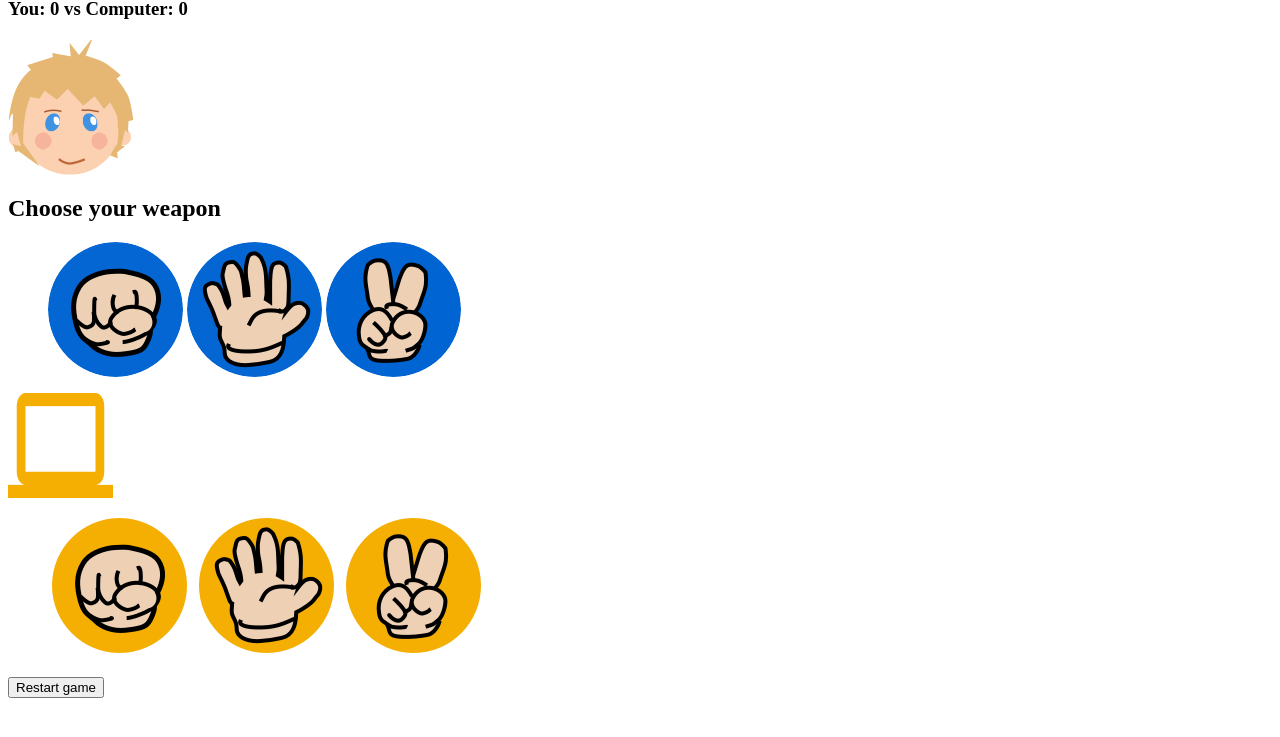
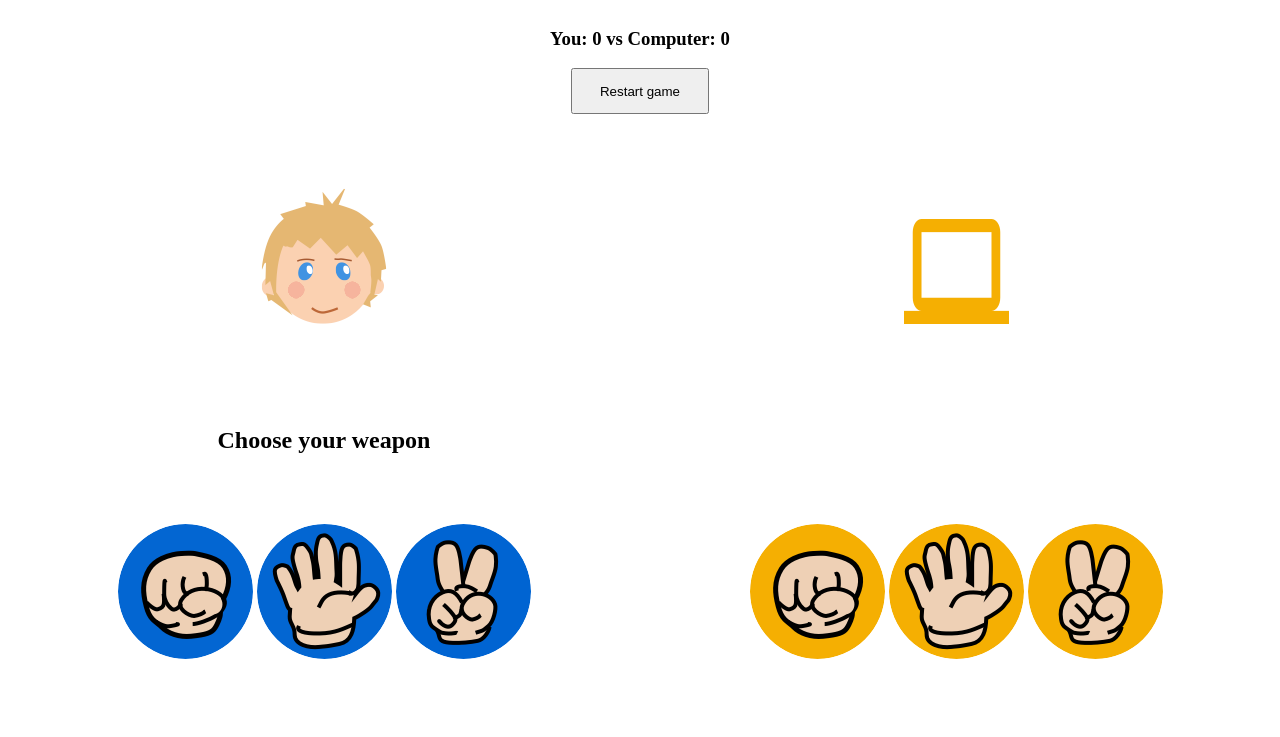
Before and after one commit to darkwebdev/rock-paper-scissors-vanilla-js, a website with bundled scripts: page index.html in a window 1280 px wide. Shown: the part 68-805 px from the top of the page. Built offline with nearby package versions, Linux system fonts and the light colour scheme.

Commit message:
Update alignment of page elements

```diff
--- a/index.html
+++ b/index.html
@@ -4,7 +4,11 @@
     <link href="src/styles.css" rel="stylesheet"/>
   </head>
   <body>
-    <div id="app"></div>
+    <header>
+      <h1>Rock, Paper, Scissors</h1>
+    </header>
+
+    <div id="main"></div>
 
     <script type="module" src="src/index.js"></script>
   </body>
--- a/src/components/main/index.js
+++ b/src/components/main/index.js
@@ -17,31 +17,36 @@ export default function ({ state }) {
   const player2weapons = Weapon({ state, weaponId: weaponIds.WEAPON2, clickable: false });
 
   return `
-    <header>
-      <h1>Rock, Paper, Scissors</h1>
-    </header>
-
+    <div class="control-panel">
       <div class="score">
         <h3>You: ${state.score[0]} vs Computer: ${state.score[1]}</h3>
       </div>
 
       <button
-      id="next-round"
+        class="next-round"
         ${state.step !== 'round-end' ? 'hidden' : ''}
         onclick="emit('${events.NEXT_ROUND}')">Again!</button>
 
-    <div class="player1">
+      <button class="reset-game" onclick="emit('${events.RESET_GAME}')">Restart game</button>
+    </div>
+
+    <div class="players ${state.step}">
+      <div class="player player1">
+        <div class="avatar">
           <img src="src/images/BoyPlayer.png" />
+        </div>
         <h2>${headings[state.step]}</h2>
 
         <div class="weapons">${player1weapons}</div>
       </div>
 
-    <div class="player2">
+      <div class="player player2">
+        <div class="avatar">
           <img src="src/images/ComputerPlayer.png" />
+        </div>
+        <h2>&nbsp;</h2>
         <div class="weapons">${player2weapons}</div>
       </div>
-
-    <button id="reset-game" onclick="emit('${events.RESET_GAME}')">Restart game</button>
+    </div>
   `;
 }
--- /dev/null
+++ b/src/components/main/styles.css
@@ -0,0 +1,38 @@
+#main {
+    display: flex;
+    flex-direction: column;
+    height: 90vh;
+    text-align: center;
+}
+
+.control-panel {
+}
+
+.control-panel button {
+    padding: 1em 2em;
+}
+
+.players {
+    display: flex;
+    justify-content: space-around;
+    height: 100%;
+}
+
+.player {
+    display: flex;
+    flex-direction: column;
+    align-items: center;
+    justify-content: space-evenly;
+}
+
+.avatar {
+    margin-bottom: 2em;
+    height: 140px;
+    display: flex;
+    flex-direction: column;
+    justify-content: end;
+}
+
+h2 {
+    margin: 0;
+}
--- a/src/components/weapon/styles.css
+++ b/src/components/weapon/styles.css
@@ -3,12 +3,21 @@
 }
 
 .weapons .weapon {
+    box-sizing: border-box;
     display: inline-block;
     height: 135px;
     width: 135px;
     border: 4px solid transparent;
     border-radius: 50%;
     background: none center center no-repeat;
+}
+
+button.weapon {
+    cursor: pointer;
+}
+
+.choose-weapon button.weapon:hover {
+    border-color: #ddd;
 }
 
 .player1 .weapon-rock {
--- a/src/controller.js
+++ b/src/controller.js
@@ -5,7 +5,7 @@ import Main from './components/main/index.js';
 
 let state = {};
 
-export default function () {
+export default function (main) {
   on(events.WEAPON_SELECTED, weapon1 => {
     const weapon2 = randomWeapon();
     const outcome = roundResult(weapon1, weapon2);
@@ -43,6 +43,6 @@ export default function () {
   });
 
   on(events.STATE_CHANGED, newState => {
-    document.querySelector('#app').innerHTML = Main({ state: newState });
+    document.querySelector(main).innerHTML = Main({ state: newState });
   });
 }
--- a/src/index.js
+++ b/src/index.js
@@ -2,7 +2,7 @@ import Controller from './controller.js';
 import { emit } from './events.js';
 import { events } from './const.js';
 
-Controller();
+Controller('#main');
 
 emit(events.RESET_GAME);
 
--- a/src/styles.css
+++ b/src/styles.css
@@ -1 +1,16 @@
+@import 'components/main/styles.css';
 @import 'components/weapon/styles.css';
+
+header {
+    padding: 1em;
+}
+
+h1 {
+    margin: 0;
+}
+
+ul {
+    padding: 0;
+    margin: 0;
+    line-height: 0;
+}
```
Lines whose indentation alone changed are shown as unchanged.
